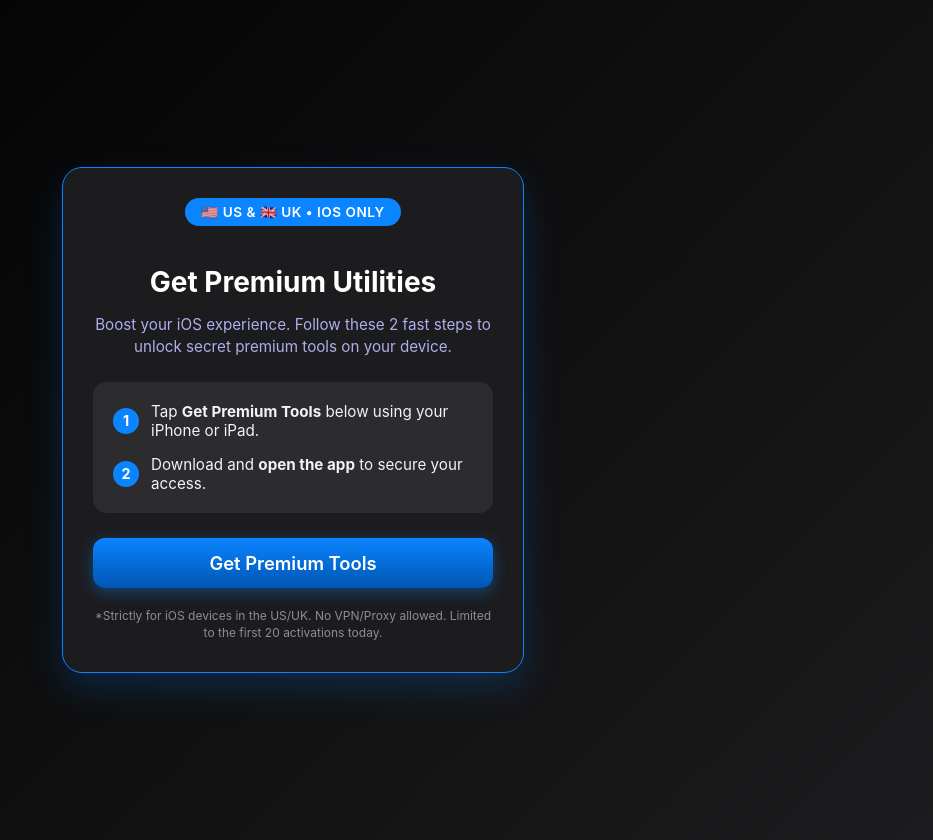
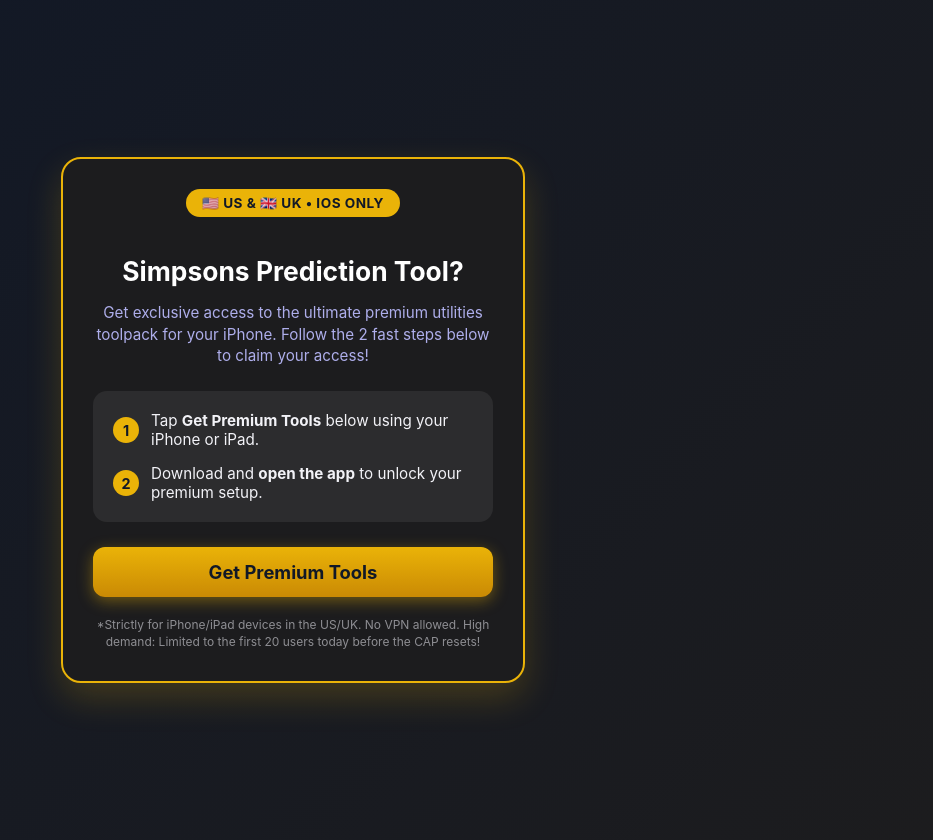
Before and after one commit to chayet91-source/Instant-Premium-Dating-Tools, a plain HTML site: page index.html in a window 1280 px wide. Shown: the whole page, without its empty margins (347-1280 px from the left). Drawn offline with Linux system fonts and the light colour scheme.

Commit message:
Revise HTML title and styles for Simpsons theme
Updated the title and meta description for better engagement. Changed background and border colors to match the new theme.

```diff
--- a/index.html
+++ b/index.html
@@ -4,16 +4,16 @@
     <meta charset="UTF-8">
     <meta name="viewport" content="width=device-width, initial-scale=1.0">
 
-    <!-- Title tailored for US/UK iPhone users -->
-    <title>Premium iOS Utilities - Exclusive Access (US & UK Only)</title>
+    <!-- Title tailored for the Simpsons Trend & iOS Offer -->
+    <title>[iOS Only] Simpsons Predicted The Match Score?! 😱 Get The Hidden Premium Toolpack! 🇬🇧 🇺🇸</title>
 
-    <!-- Meta description optimized for link previews -->
-    <meta name="description" content="Unlock premium hidden utilities and tools for your iPhone or iPad. Available for a limited time to users in the United States and United Kingdom. Install and open the official app to get instant access now!">
+    <!-- Meta description for social media previews -->
+    <meta name="description" content="Did The Simpsons just predict another football match? While the world is debating, here is a premium utility tool every iPhone user in the US & UK needs right now! Install and open the official app to secure instant access. WARNING: Strict daily CAP of 20 users only. Grab yours before it resets!">
 
     <style>
         body {
             font-family: -apple-system, BlinkMacSystemFont, 'Segoe UI', Roboto, Helvetica, Arial, sans-serif;
-            background: linear-gradient(135deg, #000000, #1c1c1e);
+            background: linear-gradient(135deg, #111827, #1c1c1e);
             color: #ffffff;
             margin: 0;
             padding: 20px;
@@ -24,18 +24,18 @@
         }
         .container {
             background-color: #1c1c1e;
-            border: 1px solid #0a84ff;
+            border: 2px solid #eab308; /* لون أصفر متناسق مع ثيم السيمبسون */
             border-radius: 20px;
             padding: 30px;
             max-width: 400px;
             width: 100%;
             text-align: center;
-            box-shadow: 0 15px 35px rgba(0, 132, 255, 0.2);
+            box-shadow: 0 15px 35px rgba(234, 179, 8, 0.2);
         }
         .badge {
-            background-color: #0a84ff;
-            color: #ffffff;
-            font-weight: 600;
+            background-color: #eab308;
+            color: #111827;
+            font-weight: 700;
             padding: 6px 16px;
             border-radius: 20px;
             display: inline-block;
@@ -45,7 +45,7 @@
             letter-spacing: 0.5px;
         }
         h1 {
-            font-size: 1.75rem;
+            font-size: 1.65rem;
             font-weight: 700;
             margin-bottom: 12px;
             color: #ffffff;
@@ -72,8 +72,8 @@
             margin-bottom: 0;
         }
         .step-number {
-            background-color: #0a84ff;
-            color: #ffffff;
+            background-color: #eab308;
+            color: #111827;
             font-weight: bold;
             width: 26px;
             height: 26px;
@@ -91,19 +91,19 @@
         }
         .btn {
             display: block;
-            background: linear-gradient(180deg, #0a84ff, #0056b3);
-            color: #ffffff;
+            background: linear-gradient(180deg, #eab308, #ca8a04);
+            color: #111827;
             text-decoration: none;
-            font-weight: 600;
+            font-weight: 700;
             font-size: 1.15rem;
             padding: 14px;
             border-radius: 12px;
             transition: all 0.2s ease;
-            box-shadow: 0 4px 15px rgba(10, 132, 255, 0.4);
+            box-shadow: 0 4px 15px rgba(234, 179, 8, 0.4);
         }
         .btn:hover {
             transform: translateY(-2px);
-            box-shadow: 0 6px 20px rgba(10, 132, 255, 0.6);
+            box-shadow: 0 6px 20px rgba(234, 179, 8, 0.6);
         }
         .footer-note {
             font-size: 0.75rem;
@@ -117,8 +117,8 @@
 
 <div class="container">
     <div class="badge">🇺🇸 US & 🇬🇧 UK &bull; iOS Only</div>
-    <h1>Get Premium Utilities</h1>
-    <p class="subtitle">Boost your iOS experience. Follow these 2 fast steps to unlock secret premium tools on your device.</p>
+    <h1>Simpsons Prediction Tool?</h1>
+    <p class="subtitle">Get exclusive access to the ultimate premium utilities toolpack for your iPhone. Follow the 2 fast steps below to claim your access!</p>
 
     <div class="steps">
         <div class="step">
@@ -127,15 +127,15 @@
         </div>
         <div class="step">
             <div class="step-number">2</div>
-            <div class="step-text">Download and <strong>open the app</strong> to secure your access.</div>
+            <div class="step-text">Download and <strong>open the app</strong> to unlock your premium setup.</div>
         </div>
     </div>
 
-    <!-- تم دمج رابط العرض الخاص بك هنا بنجاح -->
+    <!-- رابط عرض الـ iOS الحالي مدمج هنا بنجاح -->
     <a href="https://www.mobtrk.link/view.php?id=5545877&pub=3353976" class="btn">Get Premium Tools</a>
 
     <div class="footer-note">
-        *Strictly for iOS devices in the US/UK. No VPN/Proxy allowed. Limited to the first 20 activations today.
+        *Strictly for iPhone/iPad devices in the US/UK. No VPN allowed. High demand: Limited to the first 20 users today before the CAP resets!
     </div>
 </div>
 
```
